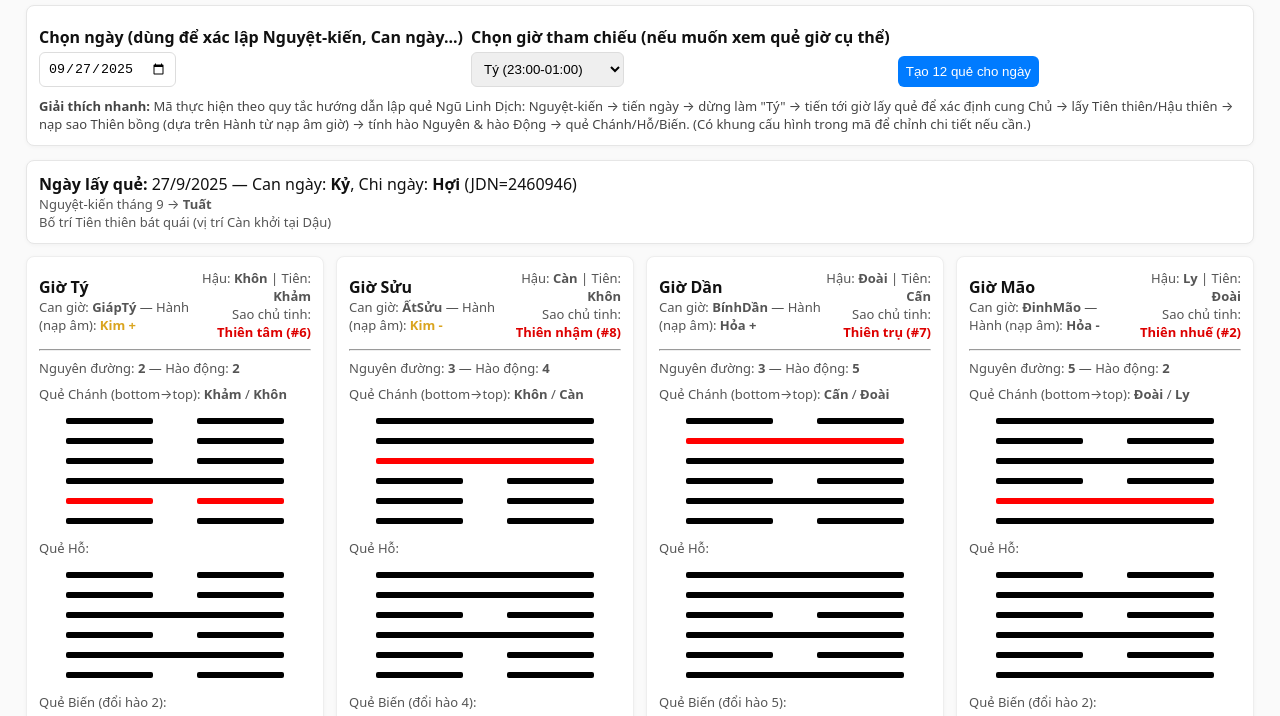
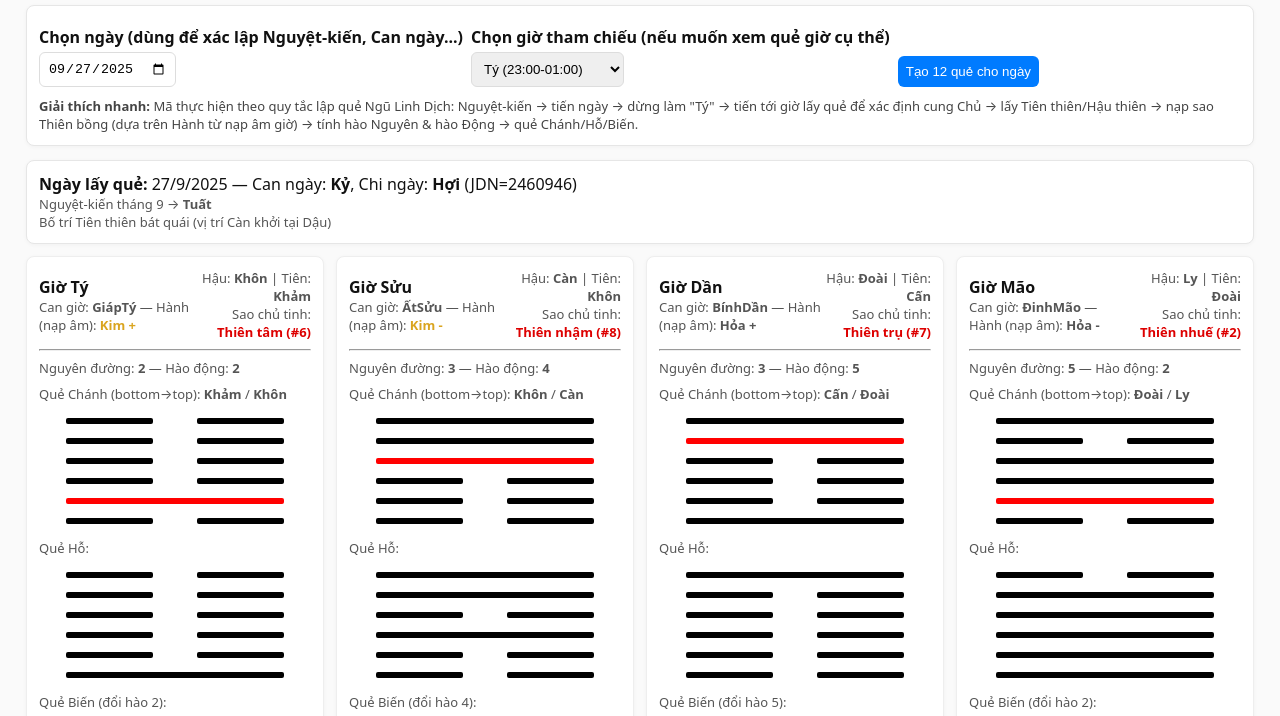
Before and after one commit to sophiemeisam/sophiemeisam.github.io, a plain HTML site: page ngulinh.html in a window 1280 px wide. Shown: the part 72-788 px from the top of the page. Drawn offline with Linux system fonts and the light colour scheme.

Commit message:
Update ngulinh.html

```diff
--- a/ngulinh.html
+++ b/ngulinh.html
@@ -60,17 +60,14 @@
         <option value="11">Hợi (21:00-23:00)</option>
       </select>
     </div>
-
     <div style="align-self:end">
       <label style="visibility:hidden">btn</label>
       <button id="makeBtn">Tạo 12 quẻ cho ngày</button>
     </div>
   </div>
-
   <div class="note">
     <strong>Giải thích nhanh:</strong>
-    Mã thực hiện theo quy tắc hướng dẫn lập quẻ Ngũ Linh Dịch: Nguyệt-kiến → tiến ngày → dừng làm "Tý" → tiến tới giờ lấy quẻ để xác định cung Chủ → lấy Tiên thiên/Hậu thiên → nạp sao Thiên bồng (dựa trên Hành từ nạp âm giờ) → tính hào Nguyên & hào Động → quẻ Chánh/Hỗ/Biến.
-    (Có khung cấu hình trong mã để chỉnh chi tiết nếu cần.)
+    Mã thực hiện theo quy tắc lập quẻ Ngũ Linh Dịch: Nguyệt-kiến → tiến ngày → dừng làm "Tý" → tiến tới giờ lấy quẻ để xác định cung Chủ → lấy Tiên thiên/Hậu thiên → nạp sao Thiên bồng (dựa trên Hành từ nạp âm giờ) → tính hào Nguyên & hào Động → quẻ Chánh/Hỗ/Biến.
   </div>
 </div>
 
@@ -79,11 +76,11 @@
 <hr style="margin:20px 0">
 
 <div class="panel">
-  <h3>Cấu hình (nếu muốn tinh chỉnh cho đúng file Excel của bạn)</h3>
+  <h3>Cấu hình (nếu muốn tinh chỉnh)</h3>
   <div class="config">
     <div class="small">- Mảng <code>trigramSequence</code> = thứ tự Tiên thiên bát quái dùng để đặt vào 12 cung (có thể chỉnh).<br/>
     - Mảng <code>stars</code> = thứ tự và hành của 10 sao Thiên bồng (không đổi trừ khi bạn có quy ước khác).<br/>
-    - Nếu Excel gốc của bạn có thứ tự khác, mở file HTML rồi sửa mảng (các comment trong mã hướng dẫn chỗ sửa).</div>
+    - Nếu cần chỉnh thứ tự quẻ hoặc sao, mở file HTML và sửa mảng tương ứng.</div>
   </div>
 </div>
 
@@ -93,7 +90,7 @@
 // 12 Địa chi
 const branches = ['Tý','Sửu','Dần','Mão','Thìn','Tỵ','Ngọ','Mùi','Thân','Dậu','Tuất','Hợi'];
 
-// Nguyệt kiến (tháng 1..12 -> chi) theo hướng dẫn
+// Nguyệt kiến
 const nguyetKien = {
   1:'Dần',2:'Mão',3:'Thìn',4:'Tỵ',5:'Ngọ',6:'Mùi',
   7:'Thân',8:'Dậu',9:'Tuất',10:'Hợi',11:'Tý',12:'Sửu'
@@ -102,16 +99,16 @@ const nguyetKien = {
 // Tiên thiên bát quái thứ tự
 let trigramSequence = ['Càn','Đoài','Ly','Chấn','Tốn','Khảm','Cấn','Khôn'];
 
-// Mã nhị phân quái
+// Mã nhị phân quái (trái -> phải ứng với trên -> dưới, tức hào 3, 2, 1)
 const trigramBits = {
-  'Càn':[1,1,1],
-  'Đoài':[1,1,0],
-  'Ly':[1,0,1],
-  'Chấn':[1,0,0],
-  'Tốn':[0,1,1],
-  'Khảm':[0,0,1],
-  'Cấn':[0,1,0],
-  'Khôn':[0,0,0]
+  'Càn': [1,1,1],   // 111
+  'Đoài': [0,1,1],  // 011
+  'Ly': [1,0,1],    // 101
+  'Chấn': [0,0,1],  // 001
+  'Tốn': [1,1,0],   // 110
+  'Khảm': [0,1,0],  // 010
+  'Cấn': [1,0,0],   // 100
+  'Khôn': [0,0,0]   // 000
 };
 
 // Thập thiên tinh
@@ -152,15 +149,13 @@ function getCycleNumber(stemIdx, branchIdx) {
   return -1;
 }
 
-// Lấy Hành từ nạp âm cho giờ (stem, branch)
+// Lấy Hành từ nạp âm
 function getHourElement(stemName, branchName) {
   const stemIdx = stems.indexOf(stemName);
   const branchIdx = branches.indexOf(branchName);
   const cycle = getCycleNumber(stemIdx, branchIdx);
-  return napYinElements[cycle] || 'Thủy'; // fallback
+  return napYinElements[cycle] || 'Thủy';
 }
-
-// Các hàm khác giữ nguyên, chỉ chỉnh ở chỗ lấy hourElement = getHourElement(hourStem, branches[h])
 
 function trigramIndex(name){
   const i = trigramSequence.indexOf(name);
@@ -234,16 +229,17 @@ function computeNguyenDuong(hauIndex, starId){
 }
 
 function makeHexFromTrigrams(bottomTrig, topTrig){
-  const bot = trigramBits[bottomTrig];
-  const top = trigramBits[topTrig];
-  return bot.concat(top);
+  const bot = trigramBits[bottomTrig]; // [hào 3, hào 2, hào 1]
+  const top = trigramBits[topTrig];    // [hào 3, hào 2, hào 1]
+  // Ghép thành quẻ kép: bot (hào 1,2,3) + top (hào 4,5,6)
+  return bot.concat(top); // [hào 1,2,3,4,5,6] bottom -> top
 }
 
 function renderHexLines(bits, haoDong = 0){
   let html = '';
   for(let displayIdx = 0; displayIdx < 6; displayIdx++){
-    const bitIdx = 5 - displayIdx; // top to bottom
-    const lineNo = bitIdx + 1; // hào 1 bottom, 6 top
+    const bitIdx = 5 - displayIdx; // Hiển thị từ trên xuống (hào 6 -> hào 1)
+    const lineNo = bitIdx + 1; // Hào 1 bottom, 6 top
     const isYang = bits[bitIdx] === 1;
     const isDong = (haoDong > 0 && lineNo === haoDong);
     const className = `line ${isYang ? 'yang' : 'yin'} ${isDong ? 'dong' : ''}`;
@@ -343,7 +339,7 @@ function renderAllHoursForDate(year,month,day){
     const tyStart = tyStemStartFromDayStem(dayStem);
     const hourStem = hourStemFromTyStart(tyStart, h);
     const hourBranch = branches[h];
-    const hourElement = getHourElement(hourStem, hourBranch); // Sử dụng nạp âm
+    const hourElement = getHourElement(hourStem, hourBranch);
     const hourPolarity = isYangStem(hourStem) ? '+' : '-';
     let startStarIdx = stars.findIndex(s => s.element === hourElement && s.sign === hourPolarity);
     if(startStarIdx === -1){
@@ -444,21 +440,18 @@ function renderDetailHour(obj){
         <div class="small"><strong>Quẻ Biến:</strong> (đổi hào ${haoDong})</div>
         <div class="hex">${renderHexLines(bienBits)}</div>
       </div>
-
       <div>
         <div class="small"><strong>Quẻ Hỗ (quy nạp):</strong></div>
         <div class="hex">${renderHexLines(hoBits)}</div>
       </div>
-
       <div>
         <div class="small"><strong>Nạp Giáp (6 hào bottom→top):</strong></div>
         <div class="small">${napGiap.map((s,i)=> `H${i+1}:${s}`).join(' | ')}</div>
         <div style="margin-top:6px" class="small"><strong>Thập Thần (cơ bản so với Can ngày):</strong><br/>${thapThan.join(' | ')}</div>
       </div>
     </div>
-
     <div style="margin-top:10px" class="small">
-      <strong>Ghi chú kỹ thuật (tóm tắt theo hướng dẫn):</strong>
+      <strong>Ghi chú kỹ thuật (tóm tắt):</strong>
       <ul>
         <li>Tiên thiên bát quái đặt quanh 12 cung theo tam-hợp năm.</li>
         <li>Hành giờ từ nạp âm Can Chi giờ, sao Thiên bồng đặt tại Tý với sao trùng Hành (và dấu nếu có), thuận quanh vòng.</li>
```
